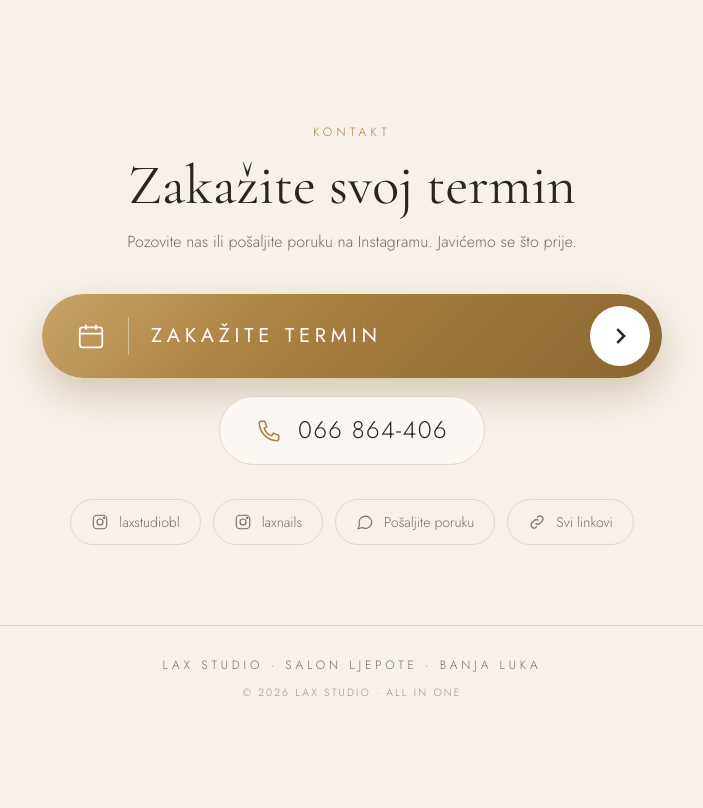
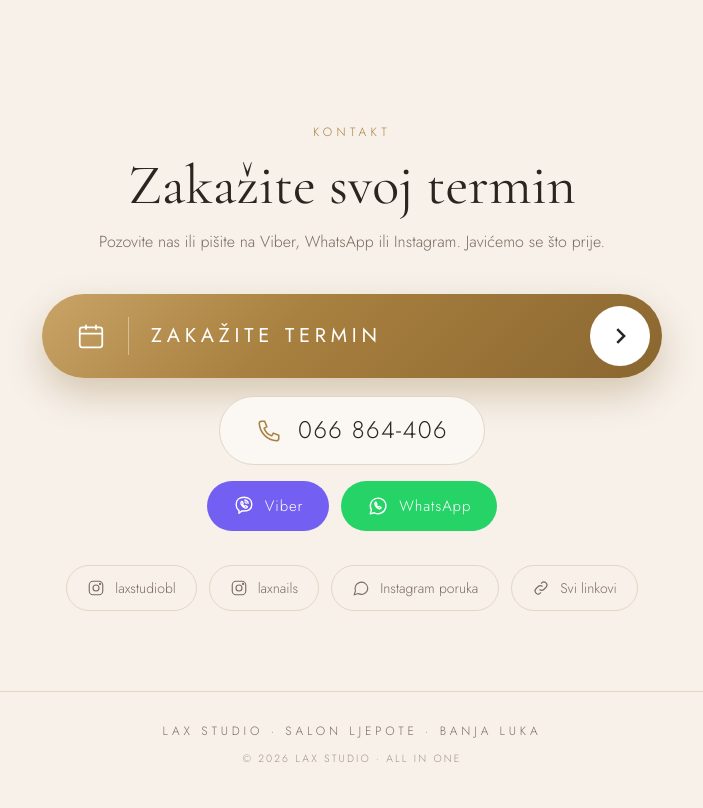
Before and after one commit to davorsugic-cell/LAX-SITE, a plain HTML site: page index.html in a window 1280 px wide. Shown: the part 2354-3162 px from the top of the page, without its empty margins (288-991 px from the left). Before the commit the page ends 3096 px from the top, so only its background shows below. Drawn offline with nearby package versions, Linux system fonts and the light colour scheme.

Commit message:
Update index.html

```diff
--- a/index.html
+++ b/index.html
@@ -135,6 +135,13 @@ h2{font-family:var(--serif);font-weight:400;font-size:clamp(38px,4.6vw,56px);lin
 .socials a:hover{border-color:var(--gold2);color:var(--gold-dk)}
 .socials svg{width:18px;height:18px}
 
+
+.msg{display:flex;justify-content:center;flex-wrap:wrap;gap:12px;margin-top:16px}
+.msg a{display:inline-flex;align-items:center;gap:10px;padding:13px 26px;border-radius:50px;color:#fff;font-size:15px;letter-spacing:.06em;transition:.2s}
+.msg a:hover{transform:translateY(-2px);filter:brightness(1.05)}
+.msg svg{width:22px;height:22px}
+.m-viber{background:#7360f2}
+.m-wa{background:#25d366}
 footer{border-top:1px solid var(--line);padding:30px 0 40px;text-align:center;font-size:12px;letter-spacing:.32em;text-transform:uppercase;color:var(--muted)}
 footer .made{display:block;margin-top:10px;font-size:10.5px;letter-spacing:.2em;opacity:.7}
 
@@ -167,6 +174,9 @@ footer .made{display:block;margin-top:10px;font-size:10.5px;letter-spacing:.2em;
   .mbar a svg{width:18px;height:18px}
   .mbar .a1{background:var(--gold);color:#fff}
   .mbar .a2{background:#fff;color:var(--ink);border:1px solid var(--line)}
+  .mbar a.ic{flex:0 0 54px;padding:0;height:52px}
+  .mbar a.ic svg{width:24px;height:24px}
+  .mbar a.ic[aria-label=Viber]{color:#7360f2}.mbar a.ic[aria-label=WhatsApp]{color:#1faa53}
   footer{padding-bottom:100px}
 }
 @media (max-width:560px){
@@ -329,7 +339,7 @@ footer .made{display:block;margin-top:10px;font-size:10.5px;letter-spacing:.2em;
   <div class="wrap reveal">
     <div class="eyebrow">Kontakt</div>
     <h2>Zakažite svoj termin</h2>
-    <p>Pozovite nas ili pošaljite poruku na Instagramu. Javićemo se što prije.</p>
+    <p>Pozovite nas ili pišite na Viber, WhatsApp ili Instagram. Javićemo se što prije.</p>
 
     <a href="tel:+38766864406" class="book">
       <span class="l">
@@ -345,10 +355,15 @@ footer .made{display:block;margin-top:10px;font-size:10.5px;letter-spacing:.2em;
       066 864-406
     </a>
 
+    <div class="msg">
+      <a href="viber://chat?number=%2B38766864406" class="m-viber"><svg viewBox="0 0 24 24" fill="none" stroke="currentColor" stroke-width="1.5" stroke-linecap="round" stroke-linejoin="round"><path d="M12 2.5c4.8 0 8.5 2.6 8.5 7.6 0 5-3.7 7.4-8.5 7.4-.8 0-1.6-.1-2.3-.2L6.5 20v-3.3C4.4 15.5 3.5 13.4 3.5 10.1c0-5 3.7-7.6 8.5-7.6z"/><path d="M9.2 7.2c.4-.3 1-.3 1.2.2l.6 1.3c.2.4 0 .8-.3 1.1l-.3.3c.4 1 1.2 1.8 2.2 2.2l.3-.3c.3-.3.7-.5 1.1-.3l1.3.6c.5.2.5.8.2 1.2-.6.8-1.6 1-2.5.6-1.9-.8-3.4-2.3-4.2-4.2-.4-.9-.2-1.9.4-2.7z"/><path d="M13 5.5a4 4 0 0 1 3.5 3.5M13 7.5a2 2 0 0 1 1.5 1.5"/></svg>Viber</a>
+      <a href="https://wa.me/38766864406" target="_blank" rel="noopener" class="m-wa"><svg viewBox="0 0 24 24" fill="none" stroke="currentColor" stroke-width="1.5" stroke-linecap="round" stroke-linejoin="round"><path d="M3.5 20.5l1.3-4.2A8.5 8.5 0 1 1 8 19.4z"/><path d="M9 8.2c.3-.4.9-.4 1.1.1l.6 1.3c.2.4 0 .8-.3 1.1l-.3.3c.4 1 1.2 1.8 2.2 2.2l.3-.3c.3-.3.7-.5 1.1-.3l1.3.6c.5.2.5.8.1 1.1-.6.7-1.5.9-2.4.5-1.8-.7-3.2-2.2-3.9-3.9-.3-.9-.2-1.8.2-2.5z"/></svg>WhatsApp</a>
+    </div>
+
     <div class="socials">
       <a href="https://www.instagram.com/laxstudiobl/" target="_blank" rel="noopener"><svg viewBox="0 0 24 24" fill="none" stroke="currentColor" stroke-width="1.5"><rect x="3" y="3" width="18" height="18" rx="5"/><circle cx="12" cy="12" r="4"/><circle cx="17.5" cy="6.5" r=".8" fill="currentColor"/></svg>laxstudiobl</a>
       <a href="https://www.instagram.com/laxnails/" target="_blank" rel="noopener"><svg viewBox="0 0 24 24" fill="none" stroke="currentColor" stroke-width="1.5"><rect x="3" y="3" width="18" height="18" rx="5"/><circle cx="12" cy="12" r="4"/><circle cx="17.5" cy="6.5" r=".8" fill="currentColor"/></svg>laxnails</a>
-      <a href="https://ig.me/m/laxstudiobl" target="_blank" rel="noopener"><svg viewBox="0 0 24 24" fill="none" stroke="currentColor" stroke-width="1.5"><path d="M21 12a8.5 8.5 0 0 1-12.6 7.4L3 21l1.6-5.2A8.5 8.5 0 1 1 21 12z"/></svg>Pošaljite poruku</a>
+      <a href="https://ig.me/m/laxstudiobl" target="_blank" rel="noopener"><svg viewBox="0 0 24 24" fill="none" stroke="currentColor" stroke-width="1.5"><path d="M21 12a8.5 8.5 0 0 1-12.6 7.4L3 21l1.6-5.2A8.5 8.5 0 1 1 21 12z"/></svg>Instagram poruka</a>
       <a href="https://lnk.bio/Laxstudiobl" target="_blank" rel="noopener"><svg viewBox="0 0 24 24" fill="none" stroke="currentColor" stroke-width="1.5"><path d="M10 14a4 4 0 0 0 5.7 0l3-3a4 4 0 0 0-5.7-5.7l-1 1M14 10a4 4 0 0 0-5.7 0l-3 3a4 4 0 0 0 5.7 5.7l1-1"/></svg>Svi linkovi</a>
     </div>
   </div>
@@ -362,7 +377,8 @@ footer .made{display:block;margin-top:10px;font-size:10.5px;letter-spacing:.2em;
 
 <div class="mbar">
   <a href="tel:+38766864406" class="a1"><svg viewBox="0 0 24 24" fill="none" stroke="currentColor" stroke-width="1.6"><path d="M5 3h3l2 5-2.5 1.5a11 11 0 0 0 7 7L16 14l5 2v3a2 2 0 0 1-2 2A17 17 0 0 1 3 5a2 2 0 0 1 2-2z"/></svg>Pozovite</a>
-  <a href="https://ig.me/m/laxstudiobl" target="_blank" rel="noopener" class="a2"><svg viewBox="0 0 24 24" fill="none" stroke="currentColor" stroke-width="1.6"><path d="M21 12a8.5 8.5 0 0 1-12.6 7.4L3 21l1.6-5.2A8.5 8.5 0 1 1 21 12z"/></svg>Poruka</a>
+  <a href="viber://chat?number=%2B38766864406" class="a2 ic" aria-label="Viber"><svg viewBox="0 0 24 24" fill="none" stroke="currentColor" stroke-width="1.5" stroke-linecap="round" stroke-linejoin="round"><path d="M12 2.5c4.8 0 8.5 2.6 8.5 7.6 0 5-3.7 7.4-8.5 7.4-.8 0-1.6-.1-2.3-.2L6.5 20v-3.3C4.4 15.5 3.5 13.4 3.5 10.1c0-5 3.7-7.6 8.5-7.6z"/><path d="M9.2 7.2c.4-.3 1-.3 1.2.2l.6 1.3c.2.4 0 .8-.3 1.1l-.3.3c.4 1 1.2 1.8 2.2 2.2l.3-.3c.3-.3.7-.5 1.1-.3l1.3.6c.5.2.5.8.2 1.2-.6.8-1.6 1-2.5.6-1.9-.8-3.4-2.3-4.2-4.2-.4-.9-.2-1.9.4-2.7z"/><path d="M13 5.5a4 4 0 0 1 3.5 3.5M13 7.5a2 2 0 0 1 1.5 1.5"/></svg></a>
+  <a href="https://wa.me/38766864406" target="_blank" rel="noopener" class="a2 ic" aria-label="WhatsApp"><svg viewBox="0 0 24 24" fill="none" stroke="currentColor" stroke-width="1.5" stroke-linecap="round" stroke-linejoin="round"><path d="M3.5 20.5l1.3-4.2A8.5 8.5 0 1 1 8 19.4z"/><path d="M9 8.2c.3-.4.9-.4 1.1.1l.6 1.3c.2.4 0 .8-.3 1.1l-.3.3c.4 1 1.2 1.8 2.2 2.2l.3-.3c.3-.3.7-.5 1.1-.3l1.3.6c.5.2.5.8.1 1.1-.6.7-1.5.9-2.4.5-1.8-.7-3.2-2.2-3.9-3.9-.3-.9-.2-1.8.2-2.5z"/></svg></a>
 </div>
 
 <script>
```
